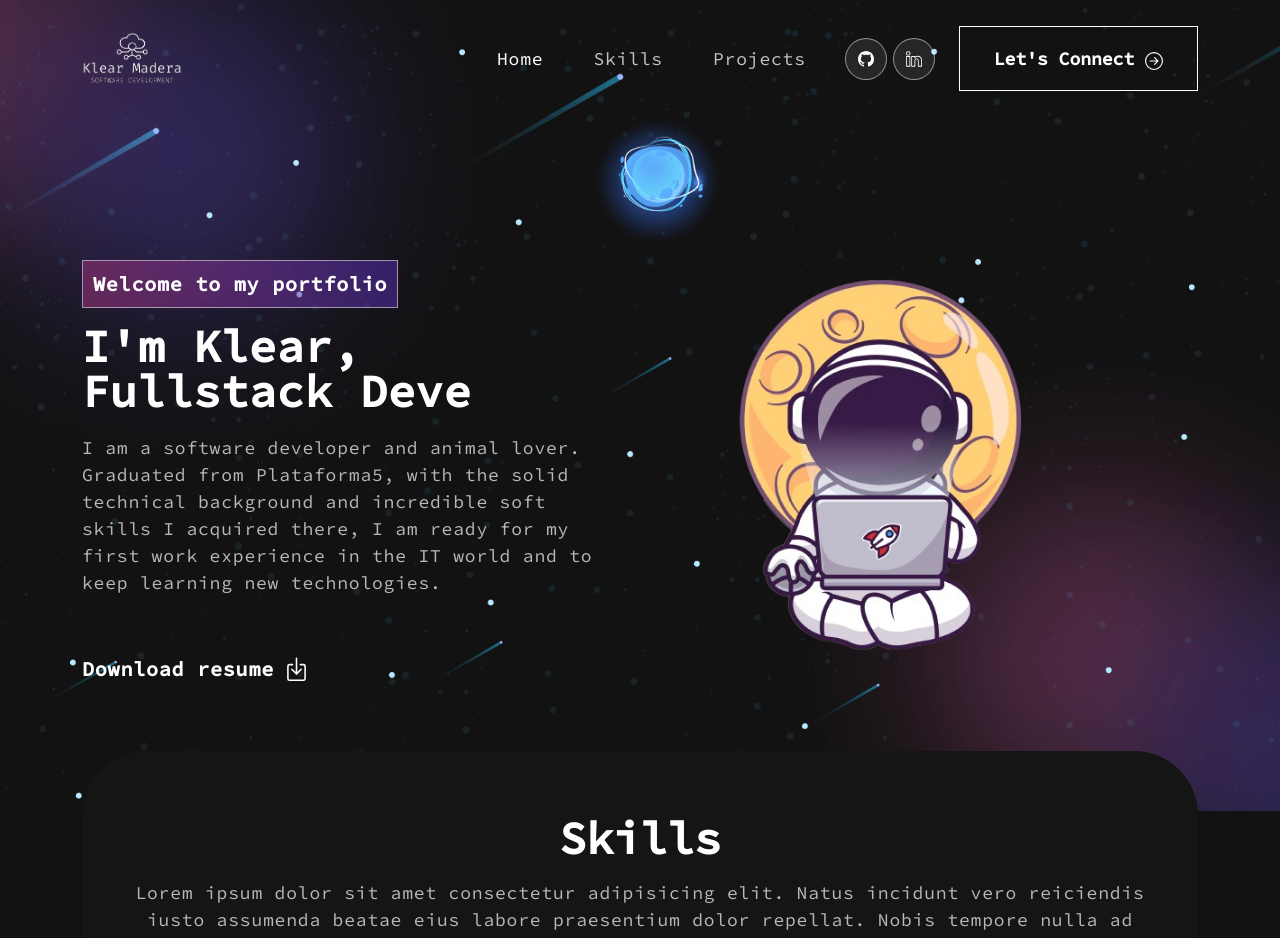
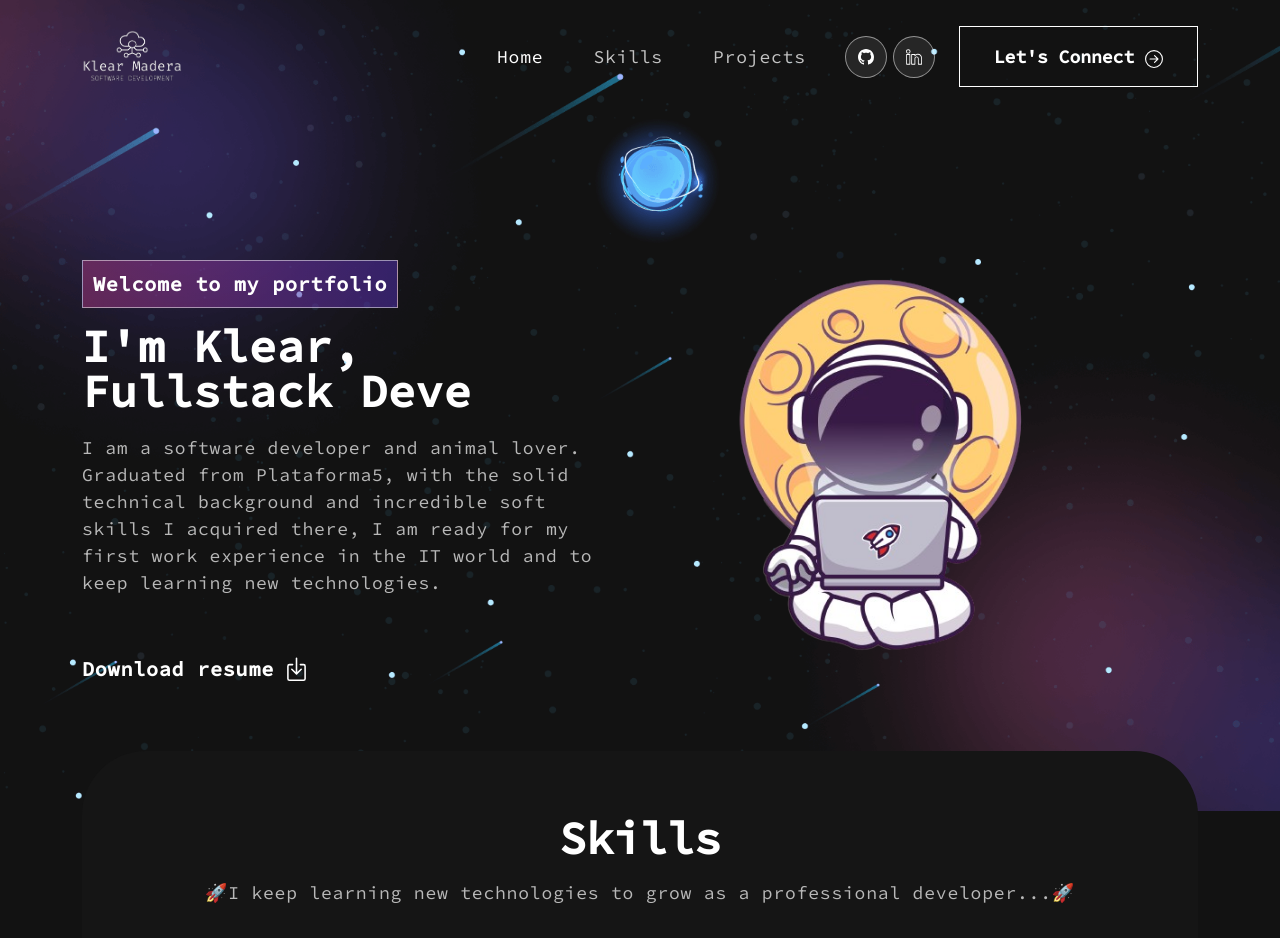
Before and after one commit to Bevoqadev/OscarPortfolio, a React (Create React App) app: page / in a window 1280 px wide. Shown: the top 938 px of the page. Built offline with nearby package versions, Linux system fonts and the light colour scheme.

Commit message:
ready to deploy

```diff
--- a/src/components/Navbar/Navbar.jsx
+++ b/src/components/Navbar/Navbar.jsx
@@ -1,6 +1,5 @@
 import { useEffect, useState } from "react";
 import { Navbar, Nav, Container } from "react-bootstrap";
-/* import { HashLink } from 'react-router-hash-link'; */
 import logo from "../../assets/img/logo.png";
 import { BsGithub } from "react-icons/bs";
 import { SlSocialLinkedin } from "react-icons/sl";
@@ -76,13 +75,14 @@ const NavBar = () => {
                 <SlSocialLinkedin color="white" />
               </a>
             </div>
-            {/*  <HashLink to="#connect"> */}
+        <a href='#connect' className="text-decoration-none">
             <button className="vvd">
               <span>
                 Let's Connect <BsArrowRightCircle color="white" />
               </span>
             </button>
-            {/*       </HashLink>  */}
+        </a>
+
           </span>
         </Navbar.Collapse>
       </Container>
--- a/src/components/Skills/Skills.jsx
+++ b/src/components/Skills/Skills.jsx
@@ -41,10 +41,8 @@ const Skills = () => {
                   >
                     <h2>Skills</h2>
                     <p>
-                      Lorem ipsum dolor sit amet consectetur adipisicing elit.
-                      Natus incidunt vero reiciendis iusto assumenda beatae eius
-                      labore praesentium dolor repellat. Nobis tempore nulla ad
-                      voluptate quas velit, laudantium officia consectetur?
+                      🚀I keep learning new technologies to grow as a
+                      professional developer...🚀
                     </p>
                   </div>
                 )}
```
